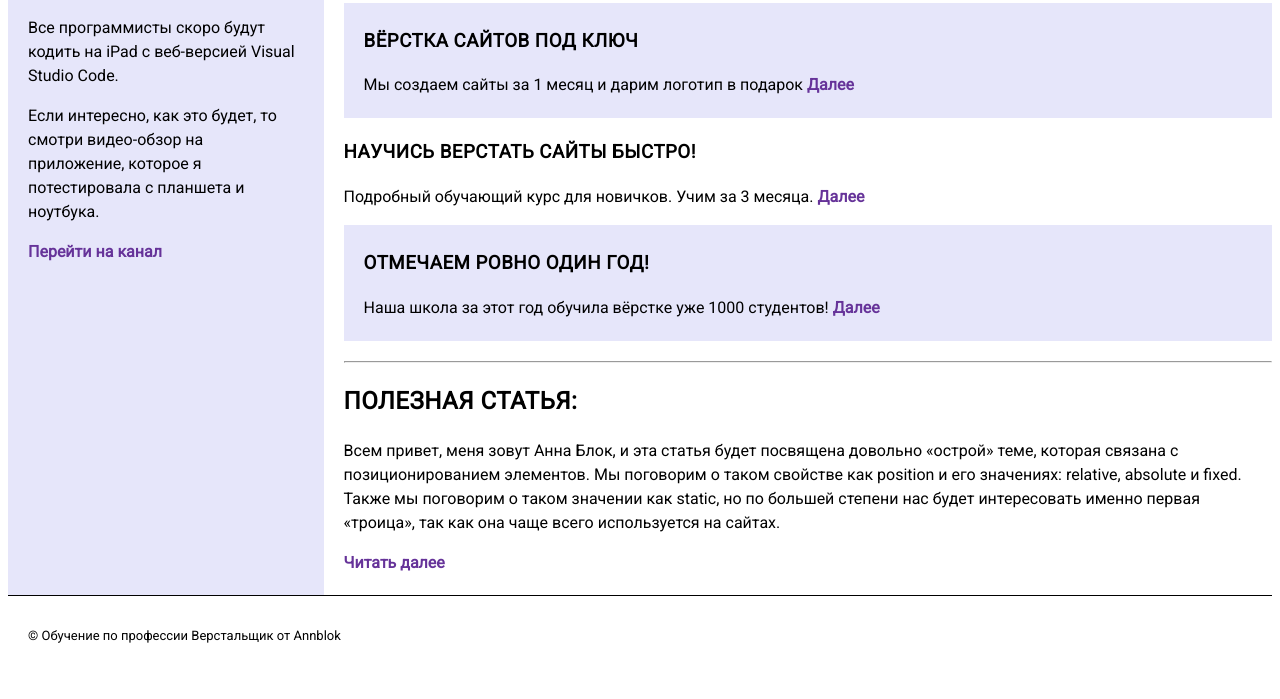
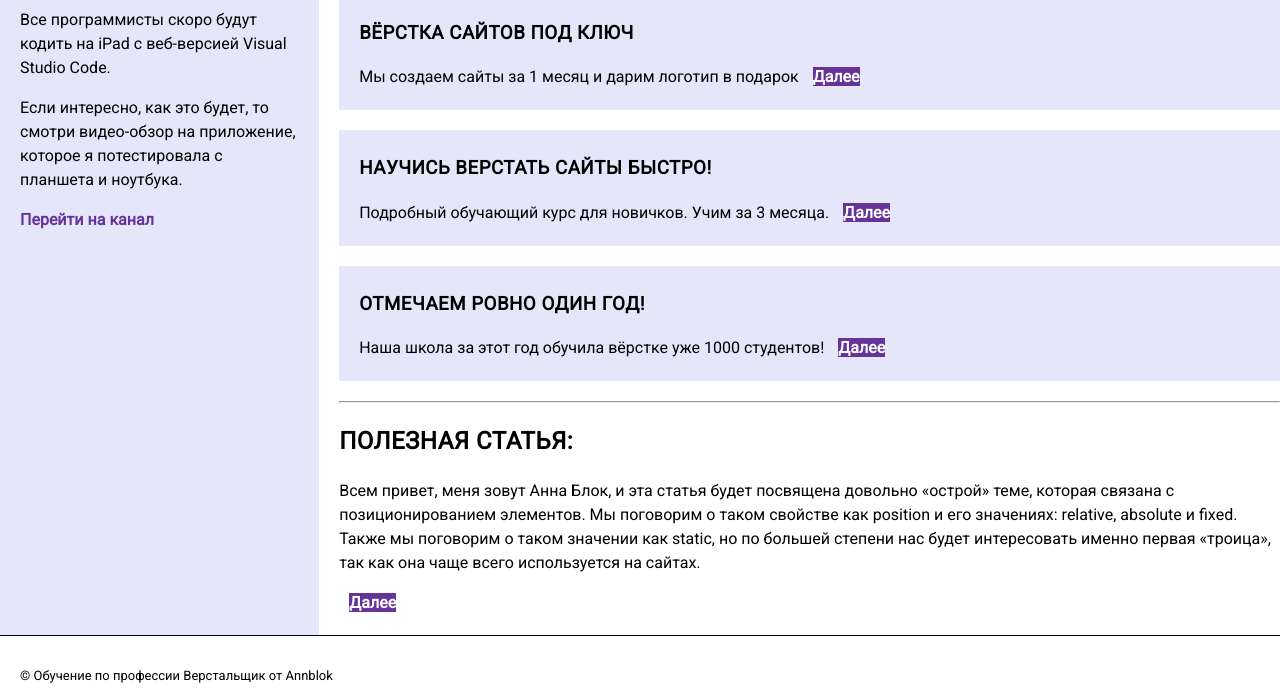
Before and after one commit to Andreil0000/Module01-Test, a plain HTML site: page semantic2.html in a window 1280 px wide. Shown: the part 157-856 px from the top of the page. Before the commit the page ends 815 px from the top, so only its background shows below. Drawn offline with nearby package versions, Linux system fonts and the light colour scheme.

Commit message:
Update semantic2.html

```diff
--- a/semantic2.html
+++ b/semantic2.html
@@ -1,5 +1,6 @@
 <!DOCTYPE html>
 <html lang="en">
+
 <head>
    <meta charset="UTF-8">
    <meta http-equiv="X-UA-Compatible" content="IE=edge">
@@ -7,13 +8,16 @@
    <title>Document</title>
    <link rel="preconnect" href="https://fonts.googleapis.com">
    <link rel="preconnect" href="https://fonts.gstatic.com" crossorigin>
-<link href="https://fonts.googleapis.com/css2?family=Nunito+Sans:ital,wght@0,700;1,400&family=Roboto:ital,wght@0,400;1,700&display=swap" rel="stylesheet">
+   <link
+      href="https://fonts.googleapis.com/css2?family=Nunito+Sans:ital,wght@0,700;1,400&family=Roboto:ital,wght@0,400;1,700&display=swap"
+      rel="stylesheet">
+   <link rel="stylesheet" href="https://cdnjs.cloudflare.com/ajax/libs/normalize/8.0.1/normalize.css">
    <link rel="stylesheet" href="test.css">
 </head>
 
 <body>
    <header class=" header">
-      <a href="#"class="logo"> LOGO </a>
+      <a href="#" class="logo"> LOGO </a>
       <nav class="nav">
          <ul class="nav-list">
             <li class="nav-list_item"><a href="#">Home</a></li>
@@ -38,19 +42,21 @@
       </aside>
       <main>
          <h1>Результаты поиска по слову "вёрстка"</h1>
-         <section>
-            <section=class"section">
+         <section class="section">
             <h3>Вёрстка сайтов под ключ</h3>
             <p>Мы создаем сайты за 1 месяц и дарим логотип в подарок
-                  <a href="#">Далее</a>
+               <a href="#" class=link>Далее</a>
             </p>
          </section>
+         <section class="section">
             <h3>Научись верстать сайты быстро!</h3>
-            <p>Подробный обучающий курс для новичков. Учим за 3 месяца. <a href="#">Далее</a></p>
+            <p>Подробный обучающий курс для новичков. Учим за 3 месяца. <a href="#" class=link>Далее</a></p>
          </section>
-           <section>
+
+         <section class="section">
+
             <h3>Отмечаем ровно один год!</h3>
-               <p>Наша школа за этот год обучила вёрстке уже 1000 студентов! <a href="#">Далее</a></p>
+            <p>Наша школа за этот год обучила вёрстке уже 1000 студентов! <a href="#" class=link>Далее</a></p>
          </section>
          <hr>
          <h2>Полезная статья:</h2>
@@ -62,8 +68,7 @@
                absolute и fixed. Также мы поговорим о таком значении как static, но по большей степени нас будет
                интересовать именно первая «троица», так как она чаще всего используется на сайтах.
             </p>
-
-               <a href="#">Читать далее</a>
+            <a href="#" class=link>Далее</a>
          </article>
       </main>
    </div>
```
Lines whose indentation alone changed are shown as unchanged.
